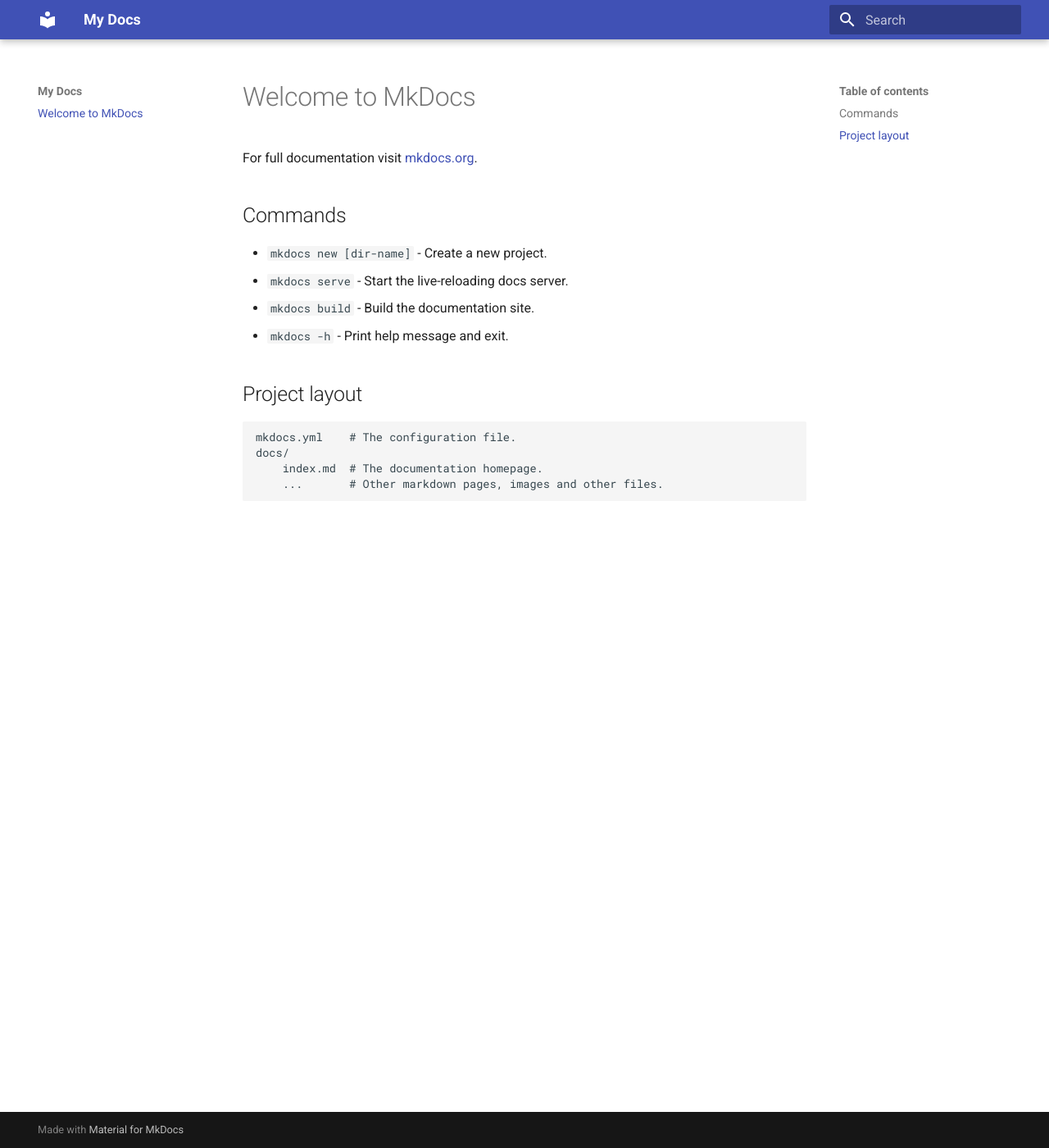
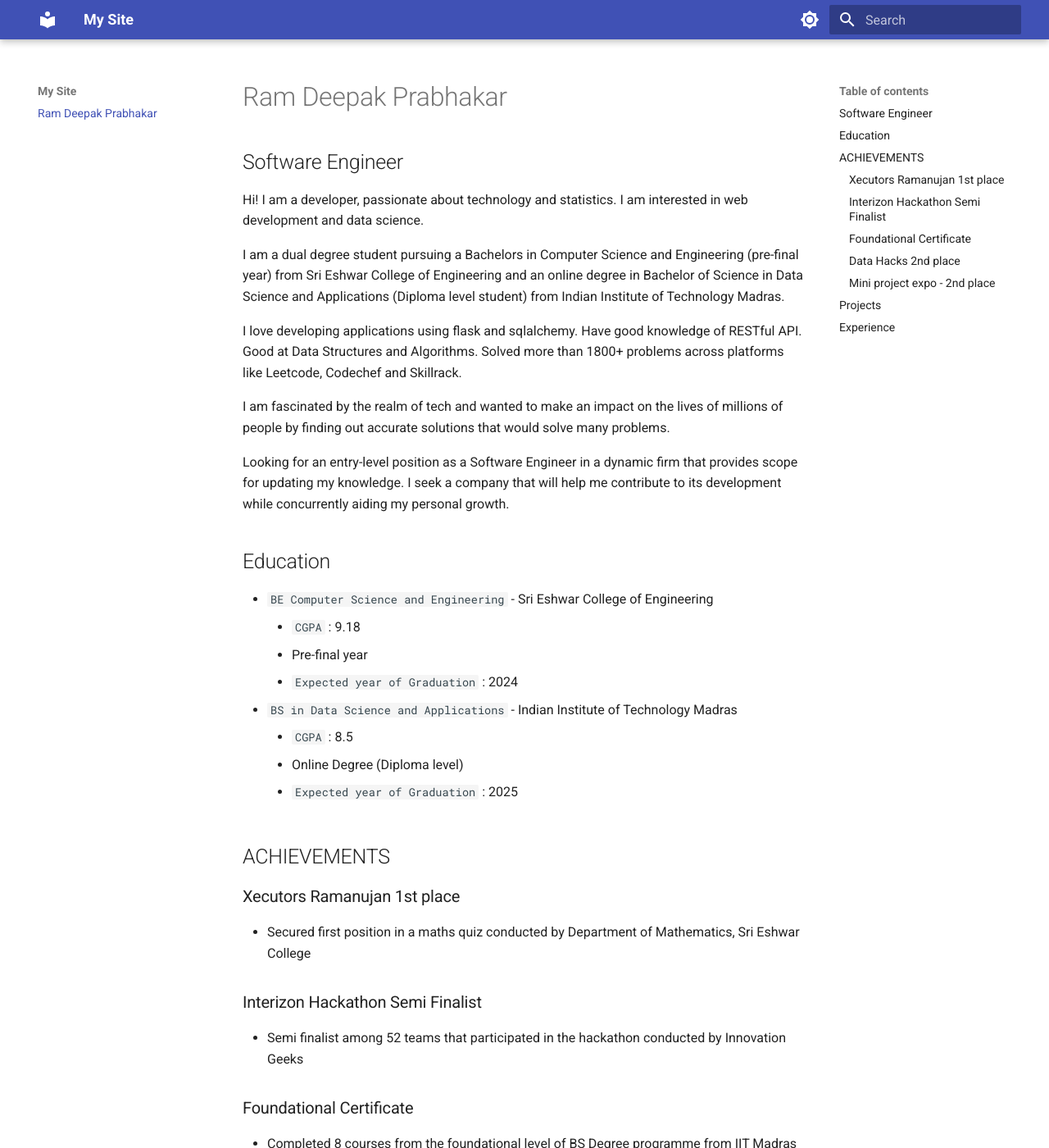
Before and after one commit to Ram-Deepak/PORTFOLIO-SITE, an MkDocs documentation site: the page built from docs/index.md, in a window 1280 px wide and 1400 px high. Shown: the whole window at 82% size. Built offline with MkDocs 1.6.1 and Material for MkDocs 9.7.7, drawn with Linux system fonts in a browser that asks for light colours; some of the changed text lies outside the part shown.

Commit message:
Made changes to index.md and mkdocs.yml files

```diff
--- a/docs/index.md
+++ b/docs/index.md
@@ -1,17 +1,72 @@
-# Welcome to MkDocs
+# Ram Deepak Prabhakar
 
-For full documentation visit [mkdocs.org](https://www.mkdocs.org).
+## Software Engineer
 
-## Commands
+Hi! I am a developer, passionate about technology and statistics. I am interested in web development and data science.
 
-* `mkdocs new [dir-name]` - Create a new project.
-* `mkdocs serve` - Start the live-reloading docs server.
-* `mkdocs build` - Build the documentation site.
-* `mkdocs -h` - Print help message and exit.
+I am a dual degree student pursuing a Bachelors in Computer Science and Engineering (pre-final year) from Sri Eshwar College of Engineering and an online degree in Bachelor of Science in Data Science and Applications (Diploma level student) from Indian Institute of Technology Madras.
 
-## Project layout
+I love developing applications using flask and sqlalchemy. Have good knowledge of RESTful API. Good at Data Structures and Algorithms. Solved more than 1800+ problems across platforms like Leetcode, Codechef and Skillrack.
 
-    mkdocs.yml    # The configuration file.
-    docs/
-        index.md  # The documentation homepage.
-        ...       # Other markdown pages, images and other files.
+I am fascinated by the realm of tech and wanted to make an impact on the lives of millions of people by finding out accurate solutions that would solve many problems.
+
+Looking for an entry-level position as a Software Engineer in a dynamic firm that provides scope for updating my knowledge. I seek a company that will help me contribute to its development while concurrently aiding my personal growth.
+
+## Education
+
+* `BE Computer Science and Engineering` - Sri Eshwar College of Engineering
+    * ``CGPA`` : 9.18
+    * Pre-final year
+    * ``Expected year of Graduation`` : 2024
+* `BS in Data Science and Applications` - Indian Institute of Technology Madras
+    * ``CGPA`` : 8.5
+    * Online Degree (Diploma level)
+    * ``Expected year of Graduation`` : 2025
+
+## ACHIEVEMENTS
+### Xecutors Ramanujan 1st place
+* Secured first position in a maths quiz conducted by Department of Mathematics, Sri Eshwar College
+
+### Interizon Hackathon Semi Finalist
+* Semi finalist among 52 teams that participated in the hackathon conducted by Innovation Geeks
+
+### Foundational Certificate
+* Completed 8 courses from the foundational level of BS Degree programme from IIT Madras
+* Received foundational certificate with a CGPA of 8.6
+* Developed a website using google sites and uploaded my statistical analysis | Google sites
+
+### Data Hacks 2nd place
+* Secured second position in Data Hacks hackathon conducted by IIT Madras Paradox Saavn 2022
+
+### Mini project expo - 2nd place
+* Developed a chatbot for laptop called Natasha
+
+`Leetcode rating` : Max-rating 1510 | 39.1% in the world
+
+`Codechef` : Max-rating 1354 | 1 start coder
+
+`Skillrack` : 709 bronze medals | Solved 1482 problems
+
+## Projects
+* `Personal Assistant` (March 2022 - May 2022)
+    * Built a chat bot for laptops
+    * Used Python as the primary programming language
+    * Used PyAudio, pyttsx3, speech-recognition modules
+    * Used Google's text-to-speech engine
+* `Portail-etudiant` (Nov 2022 - Present)
+    *  A website for students to request for on duties, permission to take leaves and main gate pass during class hours
+    * E-format of od-forms, leave forms and main gate registers
+    * Reduces the time taken for students to get permission from the faculties
+
+## Experience
+
+GROUP LEADER
+
+* Leader of 20+ peers
+* Conduct frequent meetings and address difficulties and issues
+
+
+MEMBER OF PASSIONATE PROGRAMMERS CLUB
+
+* Handled some sessions in the club
+* Learnt new technologies
--- a/mkdocs.yml
+++ b/mkdocs.yml
@@ -1,3 +1,34 @@
-site_name: My Docs
+site_name: My Site
 theme:
   name: material
+  palette:
+    # Palette toggle for light mode
+    - scheme: default
+      toggle:
+        icon: material/brightness-7
+        name: Switch to dark mode
+
+    # Palette toggle for dark mode
+    - scheme: slate
+      toggle:
+        icon: material/brightness-4
+        name: Switch to light mode
+  features:
+    - navigation.sections
+    - navigation.top
+
+extra:
+  social:
+    - icon: fontawesome/brands/github
+      link: https://github.com/Ram-Deepak
+      name: Github
+
+    - icon: fontawesome/brands/linkedin
+      link: https://www.linkedin.com/in/ram-deepak-280991224/
+      name: LinkedIn
+
+    - icon: fontawesome/solid/paper-plane
+      link: mailto:<ramdeepak33@gmail.com>
+      name: Gmail
+
+copyright: Copyright &copy; 2022 Ram Deepak
```
